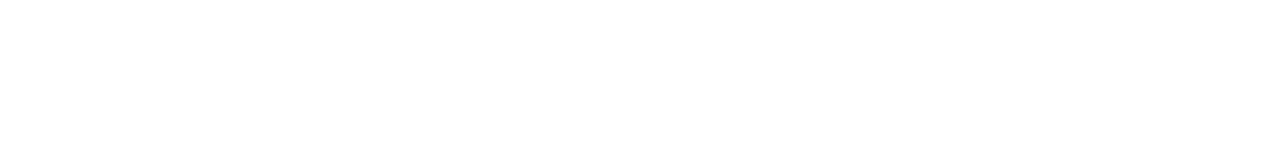
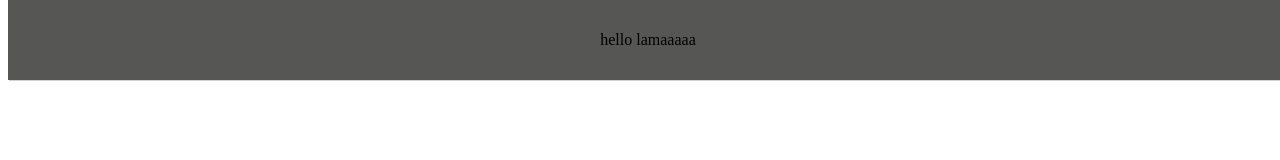
Before and after one commit to ksamoviski/city-of-sculpture, a website built with Parcel: page index.html in a window 1280 px wide. Built offline with nearby package versions, Linux system fonts and the light colour scheme.

Commit message:
very beginning...

```diff
--- /dev/null
+++ b/components/BetterElement.js
@@ -0,0 +1,24 @@
+
+export const BetterElement = (tag, ...classList) => {
+    let elementToReturn = document.createElement(tag);
+
+    if (classList) {
+        classList.forEach((className) => elementToReturn.classList.add(className));
+    }
+
+    elementToReturn.rollout = (translationParameter) => {
+        elementToReturn.style.transform = translationParameter;
+    }
+
+    elementToReturn.eraseAllKids = () => {
+        while(elementToReturn.lastChild) {
+            elementToReturn.removeChild(elementToReturn.lastChild);
+        }
+    }
+
+    return elementToReturn;
+}
+
+export const waitAndThen = (callback, time) => {
+    setTimeout(() => {  callback() }, time);
+}
--- /dev/null
+++ b/components/Header.js
@@ -0,0 +1,19 @@
+import { BetterElement } from './BetterElement.js';
+
+const app = document.getElementById('app');
+
+export const Header = {
+
+    render: function() {
+        console.log('I am the walrus');
+        let header = BetterElement('header', 'header');
+        header.innerText = 'hello lamaaaaa';
+        header.rollout("translateY(0vh)");
+        app.appendChild(header);
+
+    }
+
+
+
+
+}
--- a/index.html
+++ b/index.html
@@ -4,11 +4,17 @@
     <meta charset="UTF-8">
     <meta http-equiv="X-UA-Compatible" content="IE=edge">
     <meta name="viewport" content="width=device-width, initial-scale=1.0">
-    <script src="/scripts/main.js" defer type="module"></script>
+    <link rel="stylesheet" href="/styles/style.css">
+
+    <script src="/scripts/App.js" defer type="module"></script>
     <title>Document</title>
 </head>
 <body>
-    <div id="app"></div>
+    <h1>Are we live</h1>
+    <div id="app">
+
+
+    </div>
 
 
 </body>
--- /dev/null
+++ b/scripts/App.js
@@ -0,0 +1,12 @@
+import { Header } from "../components/Header.js";
+
+const app = document.getElementById("app");
+
+class App {
+  static renderBasicPage() {
+    console.log("Maria's walrus is here");
+    Header.render();
+  }
+}
+
+App.renderBasicPage();
--- a/styles/style.css
+++ b/styles/style.css
@@ -0,0 +1,16 @@
+
+
+header {
+    display: flex;
+    justify-content: center;
+    align-items: center;
+    width: 100%;
+    height: 10vh;
+    top: 0;
+    background: #565655;
+    position: fixed;
+    transform: translateY(-10vh);
+    z-index: 1;
+    box-shadow: 1px 1px lightgray;
+    transition: cubic-bezier(0.4, 0, 0.58, 1) 0.75s;
+  }
```
Also changed, not shown: package.json (added, +24 -0 lines), scripts/main.js (deleted), 2 other files.
